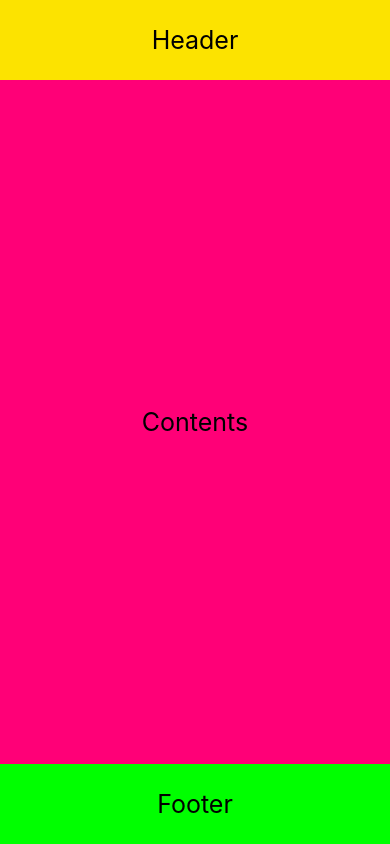
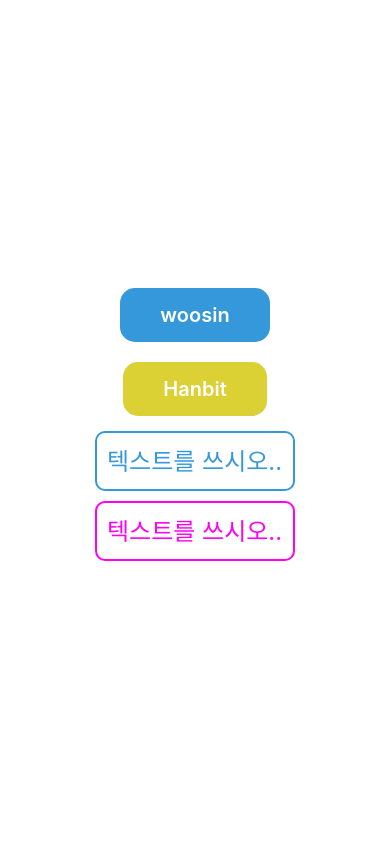
Before and after one commit to HWoosin/ReactNative_Practice, a React Native app: screen / in a window 390 px wide. Built offline with nearby package versions, Linux system fonts and the light colour scheme.

Commit message:
그림자속성, 스타일드 컴포넌트에 대해 공부했습니다

```diff
--- a/App.js
+++ b/App.js
@@ -6,6 +6,17 @@ import EventButton from './src/components/EventButton';
 import EventInput from './src/components/EventInput';
 import { viewStyle } from './src/style';
 import { Header,Contents,Footer } from './src/components/LayOut';
+import ShadowBox from './src/components/ShadowBox';
+import ButtonStyled from './src/components/ButtonStyled';
+import styled from 'styled-components/native';
+import Input from './src/components/Input';
+
+const Container = styled.View`
+  flex:1;
+  background-color:#ffffff;
+  align-items:center;
+  justify-content:center;
+`;
 
 const App = () => {
   // const name='woosin'
@@ -28,9 +39,10 @@ const App = () => {
     */
    //외부 스타일 viewStyle 사용
     <View style={viewStyle.container}>
-      <Header/>
+      {/* <Header/>
       <Contents/>
-      <Footer/>
+      <Footer/> */}
+
       {/* <Text style={viewStyle.text}>
       {(()=>{
         if(name === 'woosin') return 'Hello Woosin!';
@@ -42,6 +54,13 @@ const App = () => {
     <Counter/>
     <EventButton/>
     <EventInput/> */}
+    {/* <ShadowBox/> */}
+    <Container>
+      <ButtonStyled title="woosin"/>
+      <ButtonStyled title="Hanbit"/>
+      <Input borderColor="#3498db"/>
+      <Input borderColor="#ff00f2"/>
+    </Container>
     </View>
   );
 }
--- a/package.json
+++ b/package.json
@@ -14,7 +14,8 @@
     "expo-status-bar": "~3.0.9",
     "prop-types": "^15.8.1",
     "react": "19.1.0",
-    "react-native": "0.81.5"
+    "react-native": "0.81.5",
+    "styled-components": "^6.3.9"
   },
   "private": true
 }
--- /dev/null
+++ b/src/components/ButtonStyled.js
@@ -0,0 +1,37 @@
+import React from 'react'
+import { TouchableOpacity } from 'react-native';
+import styled from 'styled-components/native';
+
+const ButtonContainer = styled.TouchableOpacity`
+
+    background-color: ${props => props.title ==="woosin" ? '#3498db': '#dbd034'};
+    //background-color: #ff0000;
+    border-radius: 15px;
+    padding:15px 40px;
+    margin:10px 0px;
+    justify-content:center
+`;
+//스타일드 컴포넌트는 props를 백틱안에서 접근가능함
+const Title = styled.Text`
+
+    font-size:20px;
+    font-weight:600;
+    color:#fff;
+
+`;
+
+const ButtonStyled = (props) =>{
+    // const {title,styles} = props;
+    return(
+        <ButtonContainer title={props.title}>
+            <Title>{props.title}</Title>
+        </ButtonContainer>
+        // <TouchableOpacity style={[styles.container,
+        //     {backgroundColor: props.title ==="woosin" ? '#3498db': '#dbd034'}]
+        // }>
+        //     <Text style={styles.title}>{props.title}</Text>
+        // </TouchableOpacity>
+    );
+};
+
+export default ButtonStyled;
--- /dev/null
+++ b/src/components/Input.js
@@ -0,0 +1,23 @@
+import React from 'react';
+import styled from 'styled-components/native';
+
+const StyledInput = styled.TextInput.attrs(props => ({
+  placeholder: '텍스트를 쓰시오...',
+  placeholderTextColor: props.borderColor,//요소에서 준 속성을 attrs를 통해 스타일드 컴포넌트 안에 작성 가능
+}))`
+  width: 200px;
+  height: 60px;
+  margin: 5px;
+  padding: 10px;
+  border-radius: 10px;
+  border: 2px;
+  border-color: ${props => props.borderColor};
+  font-size: 24px;
+`;
+
+const Input = props => {
+  return <StyledInput borderColor={props.borderColor} />;
+//   <Input placeholder = "텍스트를 쓰시오..." placeholderTextColor="#3498db"/>
+};
+
+export default Input;
--- /dev/null
+++ b/src/components/ShadowBox.js
@@ -0,0 +1,32 @@
+import React, { Component } from 'react'
+import { Platform, StyleSheet, Text, View } from 'react-native'
+
+export default () => {
+    return (
+      <View style={styles.shadow}>
+      </View>
+    )
+
+}
+
+const styles = StyleSheet.create({
+  shadow:{
+    backgroundColor:'#fff',
+    width:200,
+    height:200,
+    ...Platform.select({//Platform의 역할:ios, 안드로이드 스타일코드 달라서 각기 명확히 적용하기 위함
+        ios:{
+            shadowColor:'#000',
+            shadowOffset:{
+                width:10,
+                height:10
+            },
+            shadowOpacity:0.5,
+            shadowRadius:10,
+        },
+        android:{
+            elevation:20
+        }
+    })
+  }
+})
--- a/src/style.js
+++ b/src/style.js
@@ -3,12 +3,14 @@ import { StyleSheet, Text, View } from 'react-native'
 export const viewStyle = StyleSheet.create({
     container: {
     flex: 1,
-    backgroundColor: '#000',
+    // backgroundColor: '#000',
+    backgroundColor: '#fff',
     alignItems: 'center',
     justifyContent: 'center',
     },
     text: {
         fontSize:50,
-        color: '#fff'
+        // color: '#fff'
+        color: '#000'
     }
 });
```
Also changed, not shown: 1 other file (tests, documents, lock files or other folders).
